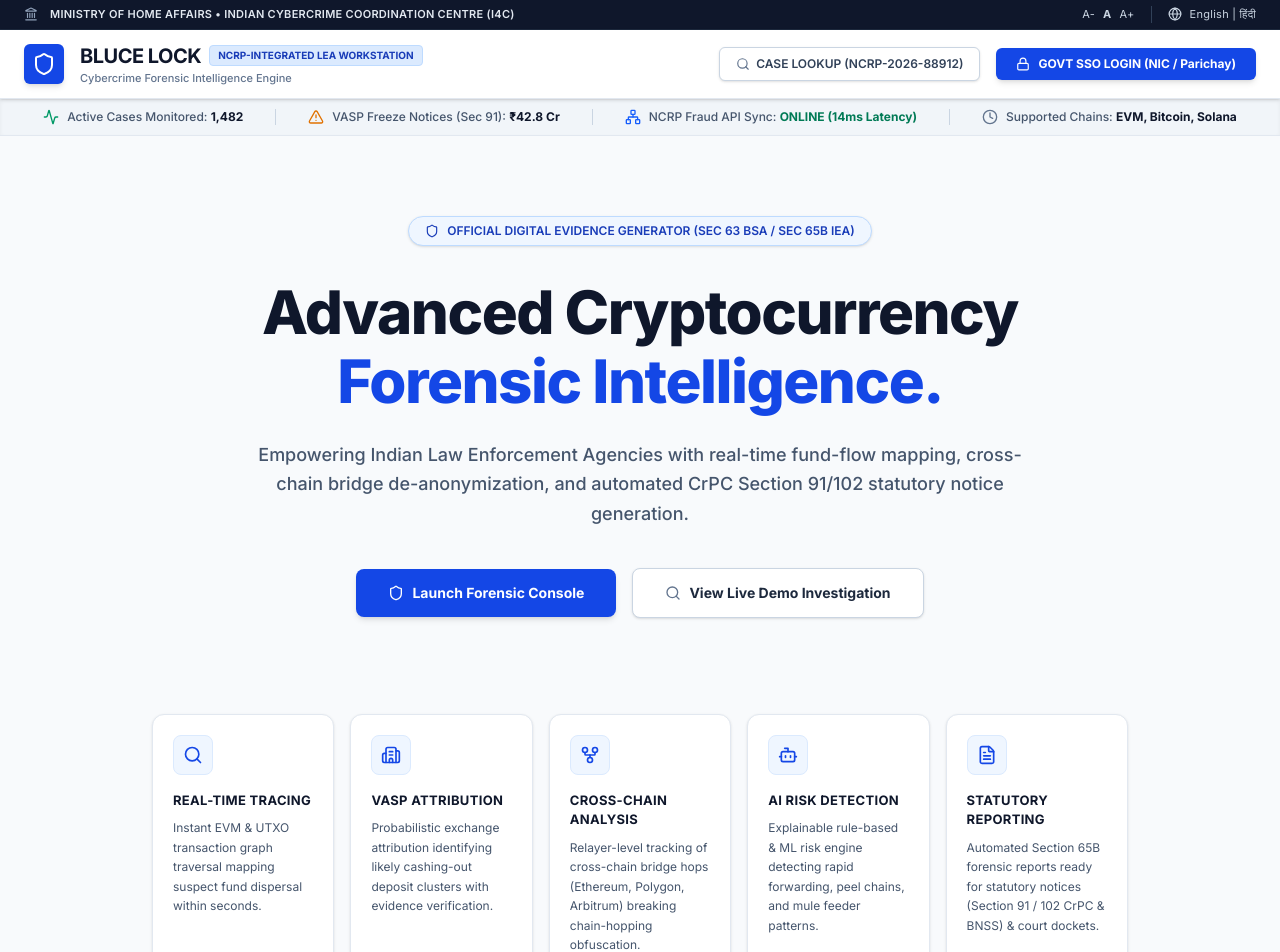
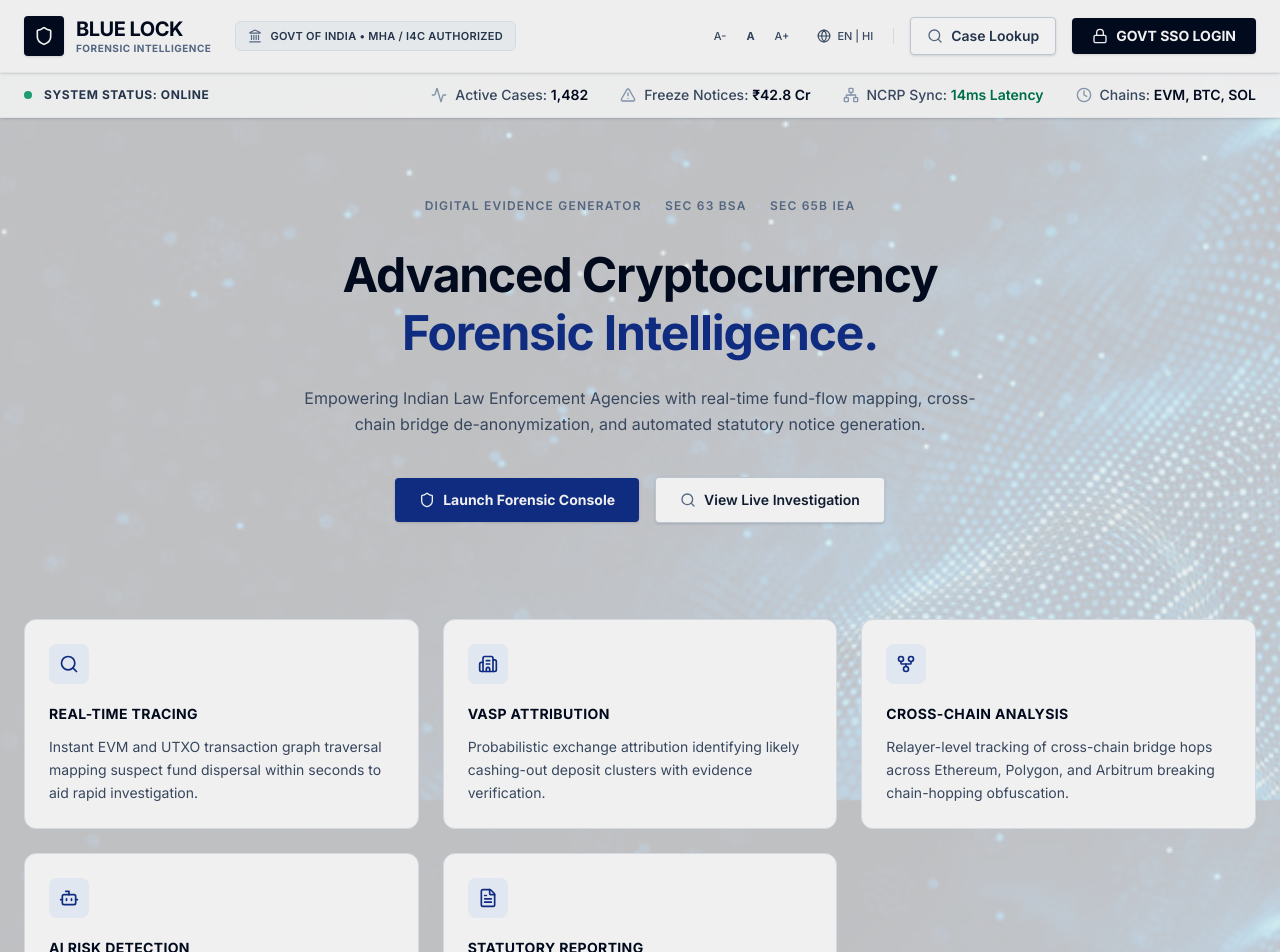
Before and after one commit to luckey-cpu/Prototype, a React (Vite) app in the folder frontend/: page / in a window 1280 px wide. Shown: the top 952 px of the page. Built offline with nearby package versions, Linux system fonts and the light colour scheme.

Commit message:
Refactor landing page and add cyber network background

```diff
--- a/frontend/src/index.css
+++ b/frontend/src/index.css
@@ -54,6 +54,31 @@
   ::-webkit-scrollbar-thumb:hover {
     background: #94A3B8; /* slate-400 */
   }
+}
+
+/* Base Background setup */
+.bg-cyber-network {
+  background-image: url('./assets/bg-network.jpg');
+  background-size: cover;
+  background-position: center;
+  background-repeat: no-repeat;
+  background-attachment: fixed;
+  transition: background-color 0.3s ease, filter 0.3s ease;
+}
+
+/* Dark Theme: Overlay with semi-transparent dark tint & screen blend mode */
+.dark .bg-cyber-network {
+  background-color: #0b0f19;
+  background-blend-mode: screen;
+  filter: brightness(0.9) contrast(1.1);
+}
+
+/* Light Theme: High contrast, inverted/lightened effect */
+.light .bg-cyber-network,
+:root:not(.dark) .bg-cyber-network {
+  background-color: #f8fafc;
+  background-blend-mode: multiply;
+  filter: brightness(1.2) opacity(0.25);
 }
 
 /* Glassmorphism & Cyber Command Center Utility Classes */
--- a/frontend/src/pages/LandingPage.tsx
+++ b/frontend/src/pages/LandingPage.tsx
@@ -7,7 +7,6 @@
   GitFork,
   Bot,
   FileText,
-  ArrowRight,
   Lock,
   Landmark,
   Globe,
@@ -25,7 +24,7 @@
   onLaunchConsole,
   onLoadSample
 }) => {
-  // Mock live ticker state
+  // Live ticker state
   const [activeCases, setActiveCases] = useState(1482);
   const [freezeAmount, setFreezeAmount] = useState(42.8);
 
@@ -40,7 +39,7 @@
   const features = [
     {
       title: 'REAL-TIME TRACING',
-      desc: 'Instant EVM & UTXO transaction graph traversal mapping suspect fund dispersal within seconds.',
+      desc: 'Instant EVM and UTXO transaction graph traversal mapping suspect fund dispersal within seconds to aid rapid investigation.',
       icon: Search,
     },
     {
@@ -50,125 +49,137 @@
     },
     {
       title: 'CROSS-CHAIN ANALYSIS',
-      desc: 'Relayer-level tracking of cross-chain bridge hops (Ethereum, Polygon, Arbitrum) breaking chain-hopping obfuscation.',
+      desc: 'Relayer-level tracking of cross-chain bridge hops across Ethereum, Polygon, and Arbitrum breaking chain-hopping obfuscation.',
       icon: GitFork,
     },
     {
       title: 'AI RISK DETECTION',
-      desc: 'Explainable rule-based & ML risk engine detecting rapid forwarding, peel chains, and mule feeder patterns.',
+      desc: 'Explainable rule-based and ML risk engine detecting rapid forwarding, peel chains, and mule feeder patterns.',
       icon: Bot,
     },
     {
       title: 'STATUTORY REPORTING',
-      desc: 'Automated Section 65B forensic reports ready for statutory notices (Section 91 / 102 CrPC & BNSS) & court dockets.',
+      desc: 'Automated Section 65B forensic reports ready for statutory notices under Section 91 and 102 CrPC and BNSS court dockets.',
       icon: FileText,
     }
   ];
 
   return (
-    <div className="min-h-screen bg-slate-50 text-slate-900 flex flex-col font-sans selection:bg-blue-200">
+    <div className="bg-cyber-network min-h-screen text-slate-600 font-sans selection:bg-blue-100 selection:text-blue-900 relative">
 
-      {/* 1. Top National Banner (GIGW Compliant) */}
-      <div className="w-full bg-slate-900 text-slate-300 text-[11px] py-1.5 px-6 flex justify-between items-center border-b border-slate-800 tracking-wide">
+      {/* Optional Dark/Light Overlay layer for additional contrast */}
+      <div className="absolute inset-0 bg-white/80 dark:bg-slate-950/80 pointer-events-none"></div>
+
+      {/* Content Area */}
+      <div className="relative z-10 flex flex-col min-h-screen">
+
+      {/* Unified Header & Search Bar */}
+      <header className="w-full bg-white/95 backdrop-blur border-b border-slate-200/50 px-6 py-4 flex items-center justify-between shadow-sm sticky top-0 z-50">
+        <div className="flex items-center gap-6">
+          {/* Logo */}
           <div className="flex items-center gap-3">
-          <Landmark className="w-3.5 h-3.5 text-slate-400" />
-          <span className="font-semibold text-slate-200">MINISTRY OF HOME AFFAIRS • INDIAN CYBERCRIME COORDINATION CENTRE (I4C)</span>
+            <div className="flex items-center justify-center w-10 h-10 rounded bg-slate-900 text-white shadow-sm">
+              <Shield className="w-5 h-5" />
             </div>
-        <div className="flex items-center gap-4">
-          <div className="flex items-center gap-2 border-r border-slate-700 pr-4">
-            <button className="hover:text-white transition-colors cursor-pointer" title="Decrease Font Size">A-</button>
-            <button className="hover:text-white transition-colors font-bold cursor-pointer" title="Normal Font Size">A</button>
-            <button className="hover:text-white transition-colors cursor-pointer" title="Increase Font Size">A+</button>
+            <div className="flex flex-col">
+              <span className="font-bold text-xl tracking-tight text-slate-900 leading-none mb-1">BLUE LOCK</span>
+              <span className="text-[10px] font-bold text-slate-500 tracking-wider leading-none">FORENSIC INTELLIGENCE</span>
             </div>
-          <div className="flex items-center gap-2 cursor-pointer hover:text-white transition-colors">
+          </div>
+          {/* Govt Badge */}
+          <div className="hidden lg:flex items-center gap-2 px-3 py-1.5 bg-slate-100/80 backdrop-blur rounded-md border border-slate-200">
+            <Landmark className="w-3.5 h-3.5 text-slate-500" />
+            <span className="text-[11px] font-semibold text-slate-700 tracking-wide">GOVT OF INDIA • MHA / I4C AUTHORIZED</span>
+          </div>
+        </div>
+
+        <nav className="flex items-center gap-4" aria-label="Primary navigation">
+          {/* Accessibility tools */}
+          <div className="hidden md:flex items-center gap-3 border-r border-slate-200 pr-4 text-slate-600 text-[11px] font-medium">
+            <button className="hover:text-slate-900 transition-colors focus-visible:ring-2 focus-visible:ring-slate-400 outline-none rounded px-1" aria-label="Decrease text size">A-</button>
+            <button className="hover:text-slate-900 transition-colors font-bold focus-visible:ring-2 focus-visible:ring-slate-400 outline-none rounded px-1" aria-label="Normal text size">A</button>
+            <button className="hover:text-slate-900 transition-colors focus-visible:ring-2 focus-visible:ring-slate-400 outline-none rounded px-1" aria-label="Increase text size">A+</button>
+            <button className="flex items-center gap-1.5 ml-2 hover:text-slate-900 transition-colors focus-visible:ring-2 focus-visible:ring-slate-400 outline-none rounded px-1" aria-label="Toggle language">
               <Globe className="w-3.5 h-3.5" />
-            <span>English | हिंदी</span>
+              <span>EN | HI</span>
+            </button>
+          </div>
+
+          {/* CTAs */}
+          <button
+            onClick={onLoadSample}
+            className="hidden sm:flex items-center gap-2 px-4 py-2 rounded text-sm font-semibold text-slate-700 bg-white hover:bg-slate-50 border border-slate-300 transition-colors focus-visible:ring-2 focus-visible:ring-slate-400 outline-none shadow-sm"
+          >
+            <Search className="w-4 h-4 text-slate-500" />
+            <span>Case Lookup</span>
+          </button>
+          <button
+            onClick={onLaunchConsole}
+            className="flex items-center gap-2 px-5 py-2 rounded text-sm font-bold bg-slate-900 hover:bg-slate-800 text-white transition-colors shadow-sm focus-visible:ring-2 focus-visible:ring-slate-400 outline-none"
+          >
+            <Lock className="w-4 h-4" />
+            <span>GOVT SSO LOGIN</span>
+          </button>
+        </nav>
+      </header>
+
+      {/* Operational Status Banner */}
+      <section className="w-full bg-white/90 backdrop-blur border-b border-slate-200/50 py-3 px-6 shadow-sm z-40 relative" aria-label="Operational Metrics">
+        <div className="max-w-7xl mx-auto flex flex-wrap items-center justify-between gap-4">
+          <div className="flex items-center gap-3">
+             <div className="w-2 h-2 rounded-full bg-emerald-600 animate-pulse" aria-hidden="true"></div>
+             <span className="text-xs font-bold text-slate-700 uppercase tracking-wider">System Status: Online</span>
+          </div>
+
+          <div className="flex flex-wrap items-center gap-x-8 gap-y-2 text-sm text-slate-600">
+             <div className="flex items-center gap-2">
+               <Activity className="w-4 h-4 text-slate-400" aria-hidden="true" />
+               <span className="font-medium">Active Cases: <strong className="text-slate-900 font-semibold">{activeCases.toLocaleString()}</strong></span>
+             </div>
+             <div className="flex items-center gap-2">
+               <AlertTriangle className="w-4 h-4 text-slate-400" aria-hidden="true" />
+               <span className="font-medium">Freeze Notices: <strong className="text-slate-900 font-semibold">₹{freezeAmount.toFixed(1)} Cr</strong></span>
+             </div>
+             <div className="flex items-center gap-2">
+               <Network className="w-4 h-4 text-slate-400" aria-hidden="true" />
+               <span className="font-medium">NCRP Sync: <strong className="text-emerald-700 font-semibold">14ms Latency</strong></span>
+             </div>
+             <div className="flex items-center gap-2">
+               <Clock className="w-4 h-4 text-slate-400" aria-hidden="true" />
+               <span className="font-medium">Chains: <strong className="text-slate-900 font-semibold">EVM, BTC, SOL</strong></span>
              </div>
           </div>
         </div>
+      </section>
 
-      {/* 2. Main Navigation Header */}
-      <header className="w-full bg-white border-b border-slate-200 px-6 py-3 flex items-center justify-between shadow-sm sticky top-0 z-50">
-        <div className="flex items-center gap-4">
-          <div className="flex items-center justify-center w-10 h-10 rounded-md bg-blue-700 text-white shadow-md">
-            <Shield className="w-6 h-6" />
-          </div>
-          <div className="flex flex-col">
-            <div className="flex items-center gap-2">
-              <span className="font-bold text-xl tracking-tight text-slate-900">
-                BLUCE LOCK
-              </span>
-              <span className="px-2 py-0.5 rounded text-[10px] font-bold bg-blue-100 text-blue-800 border border-blue-200">
-                NCRP-INTEGRATED LEA WORKSTATION
-              </span>
-            </div>
-            <span className="text-[11px] text-slate-500 font-medium">Cybercrime Forensic Intelligence Engine</span>
-          </div>
-        </div>
+      {/* Hero Section */}
+      <main className="flex-1 w-full bg-transparent">
+        <section className="max-w-7xl mx-auto px-6 pt-20 pb-24 flex flex-col items-center text-center">
 
-        <div className="flex items-center gap-4">
-          <button
-            onClick={onLoadSample}
-            className="hidden sm:flex items-center gap-1.5 px-4 py-2 rounded-md text-xs font-semibold bg-white hover:bg-slate-50 text-slate-700 border border-slate-300 transition-colors shadow-sm cursor-pointer"
-          >
-            <Search className="w-3.5 h-3.5 text-slate-500" />
-            <span>CASE LOOKUP (NCRP-2026-88912)</span>
-          </button>
-          <button
-            onClick={onLaunchConsole}
-            className="flex items-center gap-2 px-5 py-2 rounded-md text-xs font-bold bg-blue-700 hover:bg-blue-800 text-white shadow-md transition-all cursor-pointer"
-          >
-            <Lock className="w-3.5 h-3.5" />
-            <span>GOVT SSO LOGIN (NIC / Parichay)</span>
-          </button>
-        </div>
-      </header>
+          {/* Subtle Classification Tag */}
+          <nav aria-label="Breadcrumb" className="mb-8">
+            <ol className="flex items-center gap-2 text-xs font-semibold text-slate-500 uppercase tracking-widest">
+              <li>Digital Evidence Generator</li>
+              <li aria-hidden="true" className="text-slate-300">•</li>
+              <li>Sec 63 BSA</li>
+              <li aria-hidden="true" className="text-slate-300">•</li>
+              <li>Sec 65B IEA</li>
+            </ol>
+          </nav>
 
-      {/* 4. Live Operational Metrics Bar */}
-      <div className="w-full bg-slate-100 border-b border-slate-200 py-2.5 px-6 flex items-center justify-center gap-8 text-xs font-medium text-slate-600 shadow-inner overflow-hidden">
-        <div className="flex items-center gap-2">
-          <Activity className="w-4 h-4 text-emerald-600" />
-          <span>Active Cases Monitored: <strong className="text-slate-900">{activeCases.toLocaleString()}</strong></span>
-        </div>
-        <div className="h-4 w-px bg-slate-300"></div>
-        <div className="flex items-center gap-2">
-          <AlertTriangle className="w-4 h-4 text-amber-600" />
-          <span>VASP Freeze Notices (Sec 91): <strong className="text-slate-900">₹{freezeAmount.toFixed(1)} Cr</strong></span>
-        </div>
-        <div className="h-4 w-px bg-slate-300"></div>
-        <div className="flex items-center gap-2">
-          <Network className="w-4 h-4 text-blue-600" />
-          <span>NCRP Fraud API Sync: <strong className="text-emerald-700">ONLINE (14ms Latency)</strong></span>
-        </div>
-        <div className="h-4 w-px bg-slate-300"></div>
-        <div className="flex items-center gap-2">
-          <Clock className="w-4 h-4 text-slate-500" />
-          <span>Supported Chains: <strong className="text-slate-900">EVM, Bitcoin, Solana</strong></span>
-        </div>
-      </div>
-
-      {/* 3. Hero Section & Primary Actions */}
-      <main className="flex-1 flex flex-col items-center pt-20 pb-16 px-6 text-center max-w-5xl mx-auto">
-        <div className="inline-flex items-center gap-2 px-4 py-1.5 rounded-full bg-blue-50 border border-blue-200 text-xs font-semibold text-blue-800 mb-8 shadow-sm">
-          <Shield className="w-3.5 h-3.5" />
-          <span>OFFICIAL DIGITAL EVIDENCE GENERATOR (SEC 63 BSA / SEC 65B IEA)</span>
-        </div>
-
-        <h1 className="text-4xl sm:text-5xl lg:text-6xl font-extrabold tracking-tight text-slate-900 leading-[1.15]">
-          Advanced Cryptocurrency <br />
-          <span className="text-blue-700">
-            Forensic Intelligence.
-          </span>
+          <h1 className="text-4xl sm:text-5xl font-bold tracking-tight text-slate-900 leading-[1.2] max-w-4xl">
+            Advanced Cryptocurrency <br className="hidden sm:block" />
+            <span className="text-blue-900">Forensic Intelligence.</span>
           </h1>
 
-        <p className="mt-6 text-base sm:text-lg text-slate-600 max-w-3xl font-medium leading-relaxed">
-          Empowering Indian Law Enforcement Agencies with real-time fund-flow mapping, cross-chain bridge de-anonymization, and automated CrPC Section 91/102 statutory notice generation.
+          <p className="mt-6 text-[15px] sm:text-base text-slate-600 max-w-2xl font-normal leading-relaxed">
+            Empowering Indian Law Enforcement Agencies with real-time fund-flow mapping, cross-chain bridge de-anonymization, and automated statutory notice generation.
           </p>
 
           <div className="mt-10 flex flex-col sm:flex-row items-center gap-4">
             <button
               onClick={onLaunchConsole}
-            className="w-full sm:w-auto px-8 py-3.5 rounded-lg text-sm font-bold bg-blue-700 hover:bg-blue-800 text-white shadow-md transition-all duration-200 cursor-pointer flex items-center justify-center gap-2"
+              className="w-full sm:w-auto px-6 py-3 rounded text-sm font-bold bg-blue-900 hover:bg-blue-950 text-white shadow-sm transition-colors focus-visible:ring-2 focus-visible:ring-slate-400 outline-none flex items-center justify-center gap-2"
             >
               <Shield className="w-4 h-4" />
               <span>Launch Forensic Console</span>
@@ -176,42 +187,52 @@
 
             <button
               onClick={onLoadSample}
-            className="w-full sm:w-auto px-8 py-3.5 rounded-lg text-sm font-bold bg-white hover:bg-slate-50 text-slate-800 border border-slate-300 shadow-sm transition-all duration-200 cursor-pointer flex items-center justify-center gap-2"
+              className="w-full sm:w-auto px-6 py-3 rounded text-sm font-semibold bg-white hover:bg-slate-50 text-slate-800 border border-slate-300 shadow-sm transition-colors focus-visible:ring-2 focus-visible:ring-slate-400 outline-none flex items-center justify-center gap-2"
             >
               <Search className="w-4 h-4 text-slate-500" />
-            <span>View Live Demo Investigation</span>
+              <span>View Live Investigation</span>
             </button>
           </div>
 
-        {/* 5. Statutory Module Cards Grid */}
-        <div className="mt-24 w-full grid grid-cols-1 md:grid-cols-2 lg:grid-cols-5 gap-4 text-left">
+          {/* Structured Feature Grid (CSS Grid) */}
+          <div className="mt-24 w-full grid grid-cols-1 md:grid-cols-2 lg:grid-cols-3 gap-6 text-left">
             {features.map((f, idx) => {
               const Icon = f.icon;
               return (
-              <div
+                <article
                   key={idx}
-                className="bg-white border border-slate-200 hover:border-blue-500 hover:shadow-md transition-all shadow-sm p-5 rounded-xl flex flex-col"
+                  className="bg-white border border-slate-200 hover:border-blue-500 hover:shadow-sm transition-all p-6 rounded-xl flex flex-col h-full focus-within:ring-2 focus-within:ring-blue-500"
                 >
-                <div className="w-10 h-10 rounded-lg bg-blue-50 flex items-center justify-center mb-4 border border-blue-100">
-                  <Icon className="w-5 h-5 text-blue-700" />
+                  <div className="w-10 h-10 rounded-lg bg-[#EFF6FF] flex items-center justify-center mb-5 shrink-0">
+                    <Icon className="w-5 h-5 text-blue-900" aria-hidden="true" />
                   </div>
-                <h4 className="text-[13px] font-bold text-slate-900 uppercase tracking-wide mb-2">
+                  <h2 className="text-sm font-bold text-slate-900 uppercase tracking-wide mb-3">
                     {f.title}
-                </h4>
-                <p className="text-[12px] text-slate-600 leading-relaxed flex-1">
+                  </h2>
+                  <p className="text-sm text-slate-600 leading-relaxed flex-1">
                     {f.desc}
                   </p>
-              </div>
+                </article>
               );
             })}
           </div>
+        </section>
       </main>
 
-      {/* Footer */}
-      <footer className="w-full border-t border-slate-200 bg-white py-6 px-6 text-center text-[11px] font-medium text-slate-500">
-        <p>BLUCE LOCK • Designed for Indian Law Enforcement Agencies • Compliant with GIGW & WCAG 2.1 AA Standards</p>
-        <p className="mt-1">For official use by authorized officers under the Ministry of Home Affairs, Government of India.</p>
+      {/* Compliant Footer */}
+      <footer className="w-full border-t border-slate-200 bg-white/95 backdrop-blur py-8 px-6 text-center text-xs font-normal text-slate-500 leading-relaxed">
+        <div className="max-w-4xl mx-auto flex flex-col gap-2">
+          <p className="font-semibold text-slate-600 uppercase tracking-wide">
+            BLUE LOCK • Designed for Indian Law Enforcement Agencies • Compliant with GIGW & WCAG 2.1 AA Standards
+          </p>
+          <p>
+            For official use by authorized officers under the Ministry of Home Affairs, Government of India.
+            Unauthorized access or disclosure is strictly prohibited under the Information Technology Act, 2000.
+          </p>
+        </div>
       </footer>
+
+      </div>
     </div>
   );
 };
```
Also changed, not shown: frontend/src/assets/bg-network.jpg (added). Lines whose indentation alone changed are shown as unchanged.
